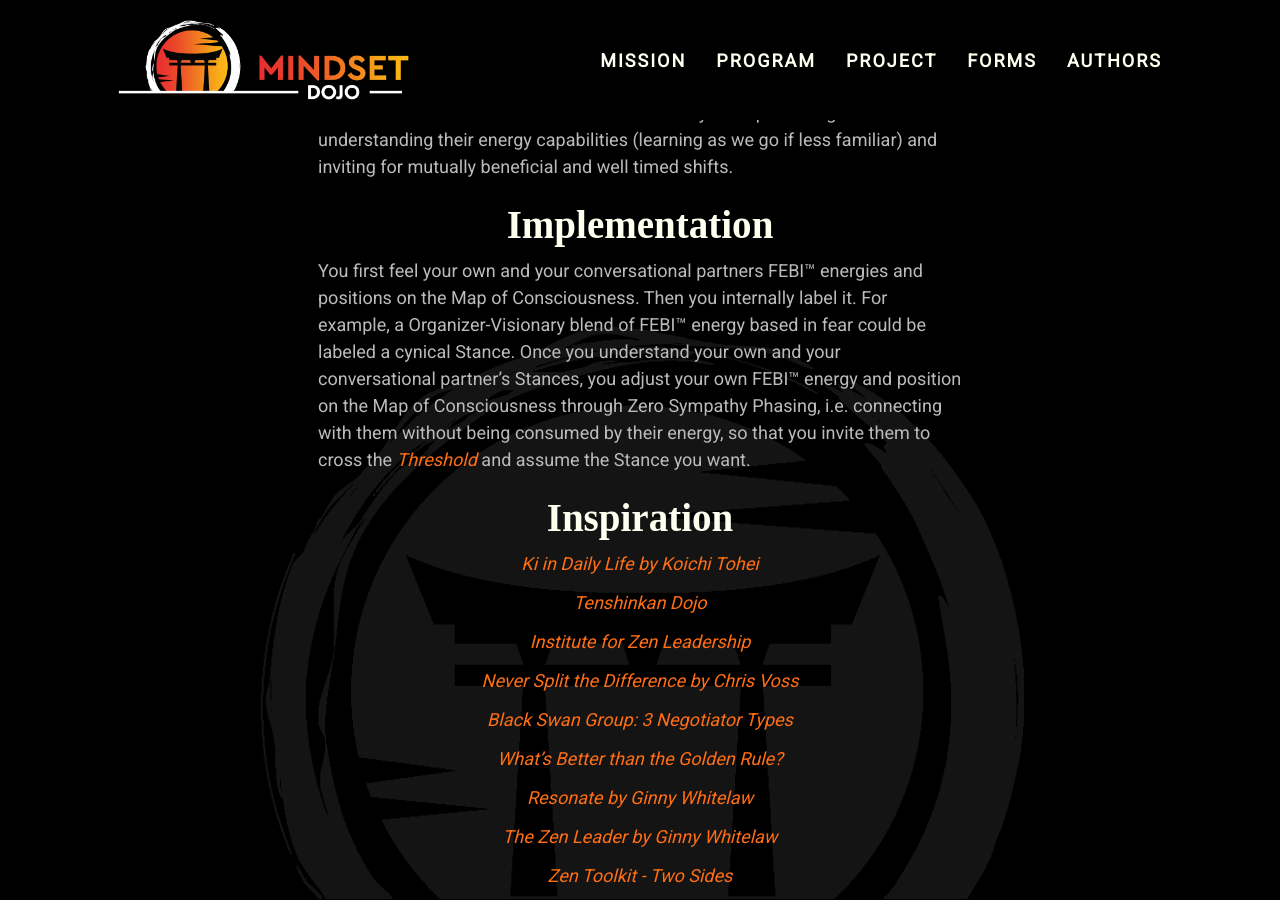
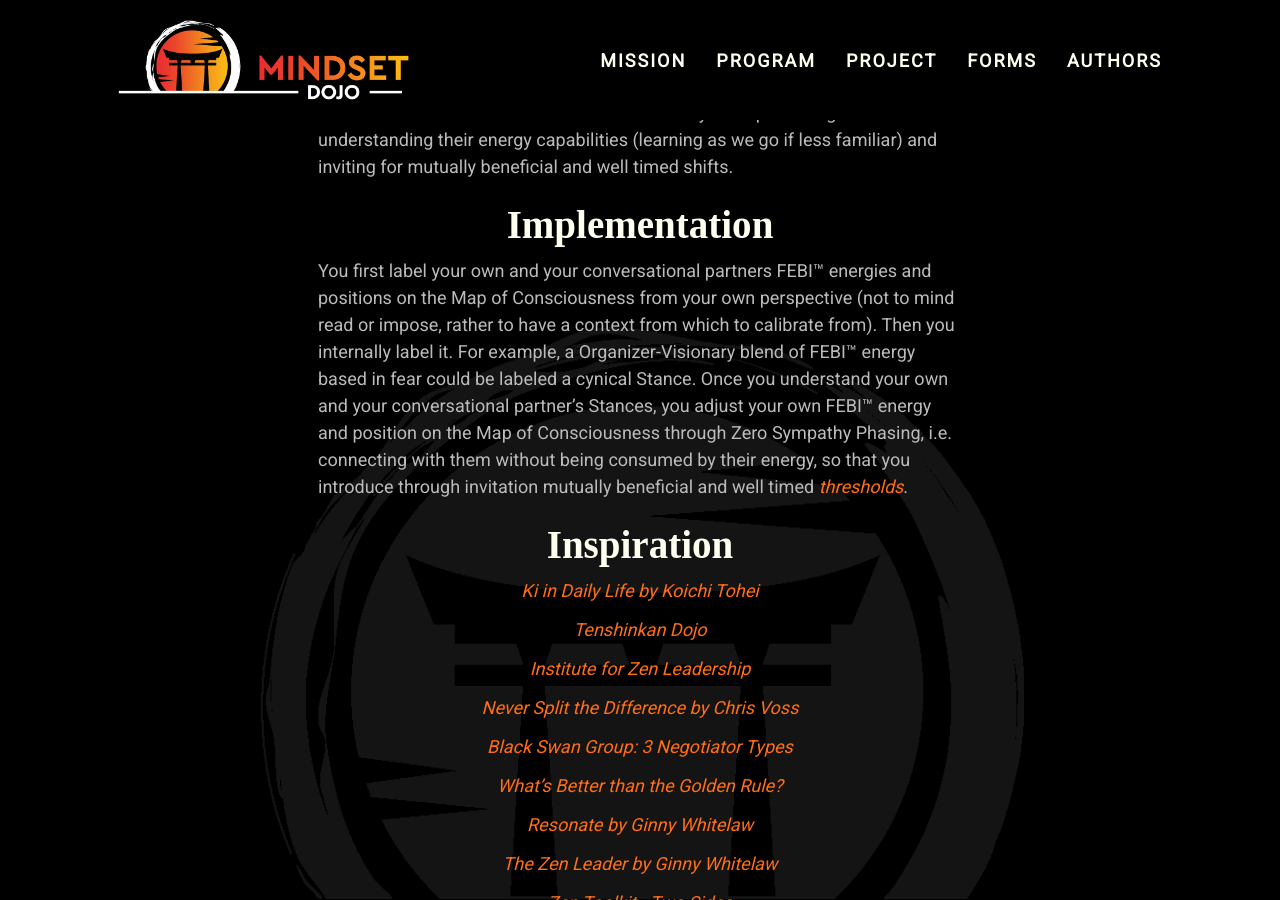
Before and after one commit to mindset-dojo/mindset-dojo.github.io, a Jekyll site: the page built from _forms/stance.md, in a window 1280 px wide and 900 px high, scrolled down 452 px. Built offline with Jekyll 4.4.1, drawn with Linux system fonts in a browser that asks for light colours; some web fonts are replaced.

Commit message:
fix(stance): implementation section.

```diff
--- a/_forms/stance.md
+++ b/_forms/stance.md
@@ -20,7 +20,7 @@ You resonate/vibe with the people in the group and overall field, truely present
 
 ## Implementation
 
-You first feel your own and your conversational partners FEBI™ energies and positions on the Map of Consciousness. Then you internally label it. For example, a Organizer-Visionary blend of FEBI™ energy based in fear could be labeled a cynical Stance. Once you understand your own and your conversational partner's Stances, you adjust your own FEBI™ energy and position on the Map of Consciousness through Zero Sympathy Phasing, i.e. connecting with them without being consumed by their energy, so that you invite them to cross the [Threshold](../threshold/) and assume the Stance you want.
+You first label your own and your conversational partners FEBI™ energies and positions on the Map of Consciousness from your own perspective (not to mind read or impose, rather to have a context from which to calibrate from). Then you internally label it. For example, a Organizer-Visionary blend of FEBI™ energy based in fear could be labeled a cynical Stance. Once you understand your own and your conversational partner's Stances, you adjust your own FEBI™ energy and position on the Map of Consciousness through Zero Sympathy Phasing, i.e. connecting with them without being consumed by their energy, so that you introduce through invitation mutually beneficial and well timed [thresholds](../threshold/).
 
 ## Inspiration
 
```
